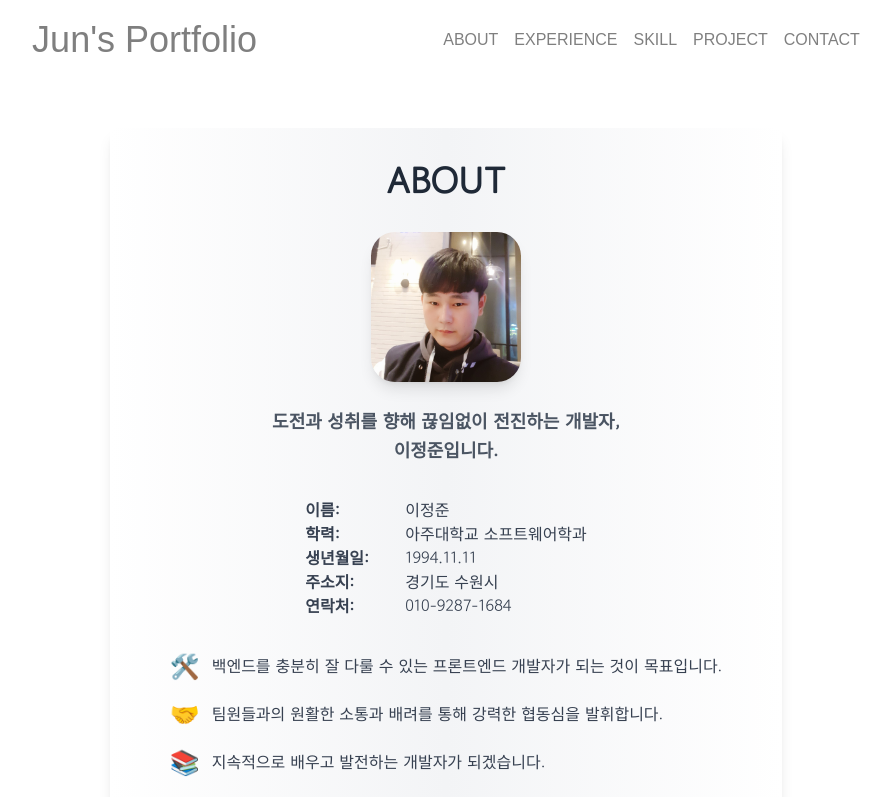
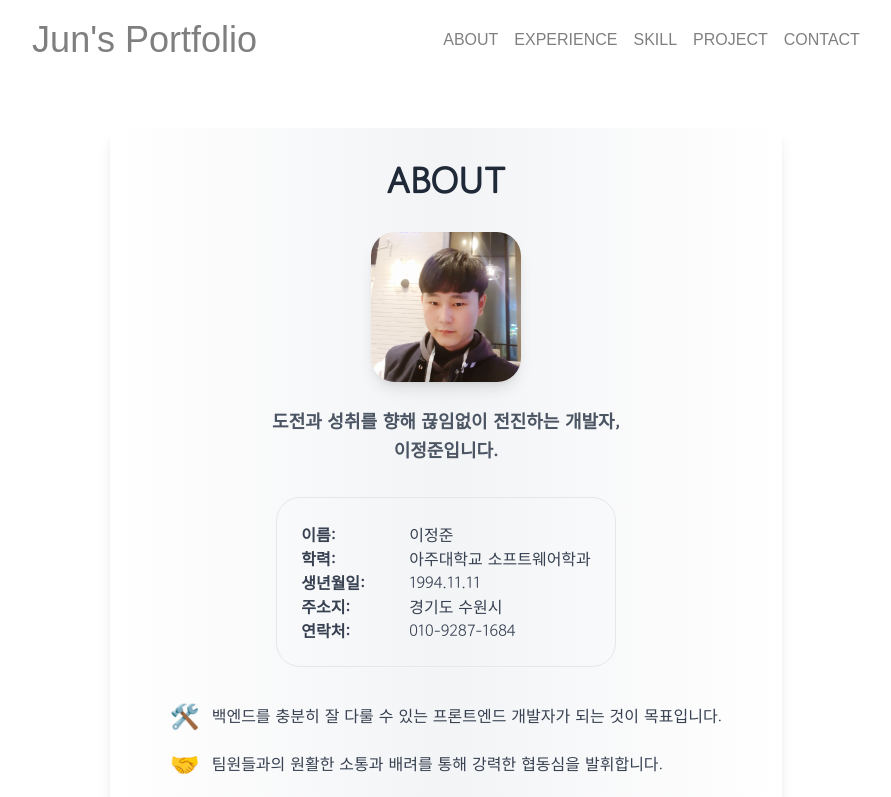
Before and after one commit to backbone94/next-portfolio, a Next.js app: page / in a window 1280 px wide. Shown: the top 797 px of the page, without its empty margins (194-1085 px from the left). Built offline with nearby package versions, Linux system fonts and the light colour scheme; a web font is replaced by a local one.

Commit message:
chore: ABOUT 디자인 개선

```diff
--- a/app/components/About.tsx
+++ b/app/components/About.tsx
@@ -33,7 +33,8 @@ export default function About() {
           도전과 성취를 향해 끊임없이 전진하는 개발자,<br />이정준입니다.
         </div>
 
-        <div className="grid grid-cols-[100px_1fr] text-gray-700 mb-8">
+        <div className="border border-gray-200 rounded-3xl p-6 mb-8">
+          <div className="grid grid-cols-[100px_1fr] gap-x-2 text-gray-700">
             <p><strong>이름:</strong></p>
             <p>이정준</p>
             <p><strong>학력:</strong></p>
@@ -44,6 +45,7 @@ export default function About() {
             <p>경기도 수원시</p>
             <p><strong>연락처:</strong></p>
             <p>010-9287-1684</p>
+          </div>
         </div>
 
         <ul className="text-left text-base font-normal space-y-4 list-none">
```
Lines whose indentation alone changed are shown as unchanged.
